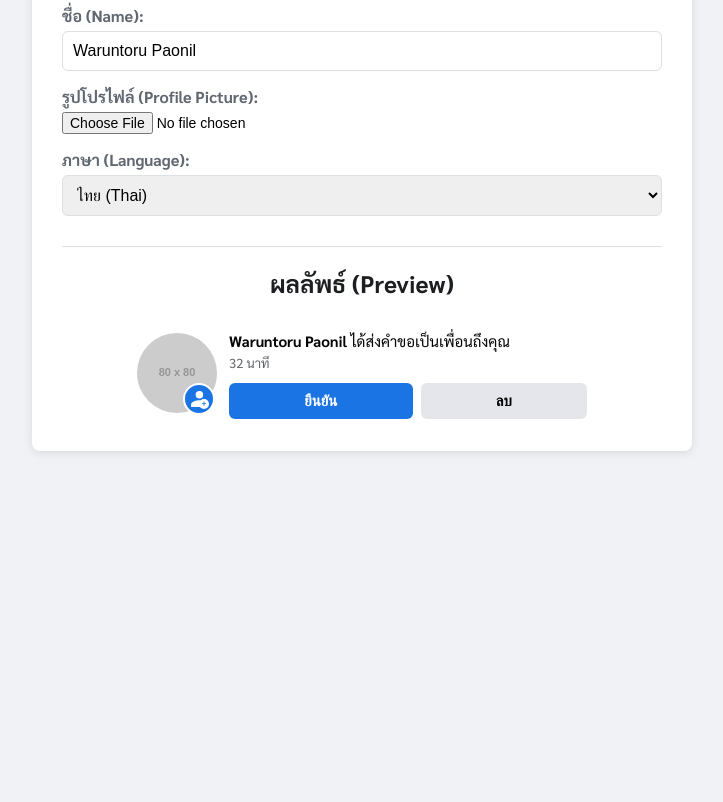
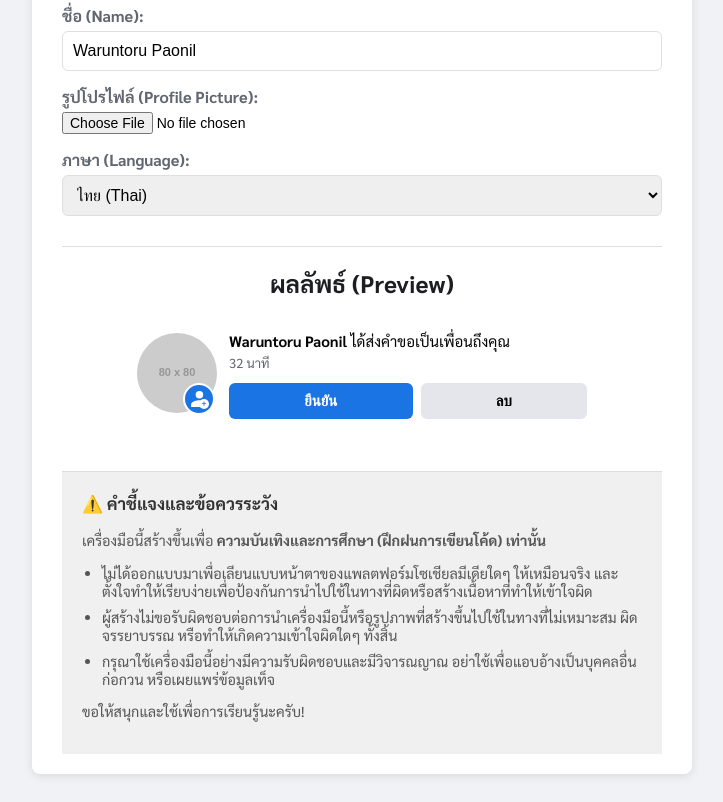
Before and after one commit to priesdelly/friend-request-meme-generator, a plain HTML site: page index.html in a window 1280 px wide. Shown: the part 127-929 px from the top of the page, without its empty margins (278-1001 px from the left). Before the commit the page ends 816 px from the top, so only its background shows below. Drawn offline with Linux system fonts and the light colour scheme; placeholder pictures from the web are drawn by us.

Commit message:
feat: add footer warning

```diff
--- a/index.html
+++ b/index.html
@@ -51,6 +51,17 @@
             </div>
         </div>
 
+    <footer class="page-footer">
+        <h3>⚠️ คำชี้แจงและข้อควรระวัง</h3>
+        <p>เครื่องมือนี้สร้างขึ้นเพื่อ <strong>ความบันเทิงและการศึกษา (ฝึกฝนการเขียนโค้ด) เท่านั้น</strong></p>
+        <ul>
+            <li>ไม่ได้ออกแบบมาเพื่อเลียนแบบหน้าตาของแพลตฟอร์มโซเชียลมีเดียใดๆ ให้เหมือนจริง และตั้งใจทำให้เรียบง่ายเพื่อป้องกันการนำไปใช้ในทางที่ผิดหรือสร้างเนื้อหาที่ทำให้เข้าใจผิด</li>
+            <li>ผู้สร้างไม่ขอรับผิดชอบต่อการนำเครื่องมือนี้หรือรูปภาพที่สร้างขึ้นไปใช้ในทางที่ไม่เหมาะสม ผิดจรรยาบรรณ หรือทำให้เกิดความเข้าใจผิดใดๆ ทั้งสิ้น</li>
+            <li>กรุณาใช้เครื่องมือนี้อย่างมีความรับผิดชอบและมีวิจารณญาณ อย่าใช้เพื่อแอบอ้างเป็นบุคคลอื่น ก่อกวน หรือเผยแพร่ข้อมูลเท็จ</li>
+        </ul>
+        <p>ขอให้สนุกและใช้เพื่อการเรียนรู้นะครับ!</p>
+    </footer>
+
     </div>
 
     <script src="script.js"></script>
--- a/style.css
+++ b/style.css
@@ -161,3 +161,26 @@ h2 {
     background-color: #e4e6eb;
     color: #050505;
 }
+
+.page-footer {
+    margin-top: 40px;
+    padding: 20px;
+    background-color: #f0f0f0;
+    border-top: 1px solid #ddd;
+    font-size: 0.9em;
+    color: #555;
+    text-align: left;
+}
+
+.page-footer h3 {
+    margin-top: 0;
+    color: #333;
+}
+
+.page-footer ul {
+    padding-left: 20px;
+}
+
+.page-footer li {
+    margin-bottom: 8px;
+}
```
